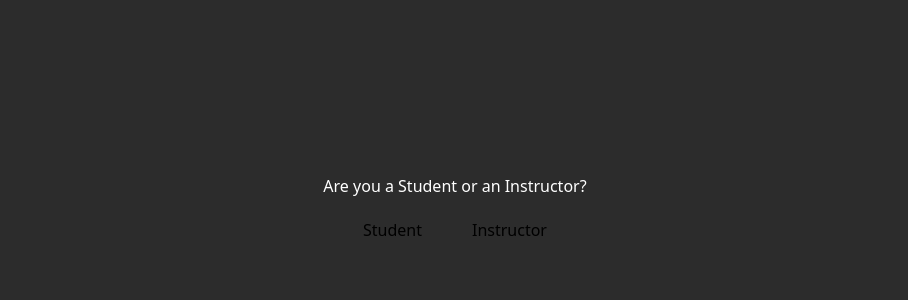
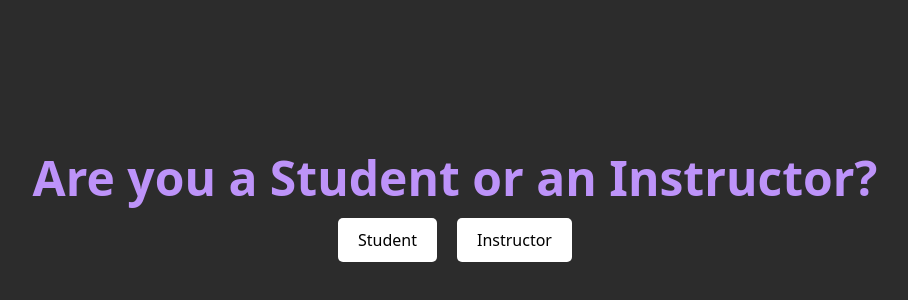
Before and after one commit to frypan05/SIH24, a Next.js app in the folder sih/: page /resources in a window 1280 px wide. Shown: the part 192-492 px from the top of the page, without its empty margins (185-1093 px from the left). Built offline with nearby package versions, Linux system fonts and the light colour scheme.

Commit message:
resources index formated

```diff
--- a/sih/pages/resources/index.js
+++ b/sih/pages/resources/index.js
@@ -1,3 +1,93 @@
+// import { useRouter } from 'next/router';
+
+// const Resources = () => {
+//   const router = useRouter();
+
+//   const handleSelection = (role) => {
+//     if (role === 'student') {
+//       router.push('/resources/student');
+//     } else if (role === 'instructor') {
+//       router.push('/resources/instructor');
+//     }
+//   };
+
+//   return (
+//     <div style={{ display: 'flex', justifyContent: 'center', alignItems: 'center', height: '100vh', backgroundColor: '#2C2C2C' }}>
+//       <div style={{ textAlign: 'center' }}>
+//         <h1 style={{ color: '#fff', marginBottom: '20px' }}>Are you a Student or an Instructor?</h1>
+//         <button onClick={() => handleSelection('student')} style={{ marginRight: '50px' }}>Student</button>
+//         <button onClick={() => handleSelection('instructor')}>Instructor</button>
+//       </div>
+//     </div>
+//   );
+// };
+
+// export default Resources;
+
+
+// import { useRouter } from 'next/router';
+
+// const Resources = () => {
+//   const router = useRouter();
+
+//   const handleSelection = (role) => {
+//     if (role === 'student') {
+//       router.push('/resources/student');
+//     } else if (role === 'instructor') {
+//       router.push('/resources/instructor');
+//     }
+//   };
+
+//   return (
+//     <div style={{ display: 'flex', justifyContent: 'center', alignItems: 'center', height: '100vh', backgroundColor: '#2C2C2C' }}>
+//       <div style={{ textAlign: 'center' }}>
+//         {/* Purple heading */}
+//         <h1 style={{ color: '#6A1D85', marginBottom: '20px' }}>Are you a Student or an Instructor?</h1>
+
+//         {/* Buttons with hover effect */}
+//         <button
+//           onClick={() => handleSelection('student')}
+//           style={{
+//             backgroundColor: '#fff',
+//             color: '#000',
+//             padding: '10px 20px',
+//             margin: '0 10px',
+//             border: 'none',
+//             borderRadius: '5px',
+//             cursor: 'pointer',
+//             transition: 'background-color 0.3s',
+//           }}
+//           onMouseEnter={(e) => (e.target.style.backgroundColor = '#6A1D85')}
+//           onMouseLeave={(e) => (e.target.style.backgroundColor = '#fff')}
+//         >
+//           Student
+//         </button>
+
+//         <button
+//           onClick={() => handleSelection('instructor')}
+//           style={{
+//             backgroundColor: '#fff',
+//             color: '#000',
+//             padding: '10px 20px',
+//             margin: '0 10px',
+//             border: 'none',
+//             borderRadius: '5px',
+//             cursor: 'pointer',
+//             transition: 'background-color 0.3s',
+//           }}
+//           onMouseEnter={(e) => (e.target.style.backgroundColor = '#6A1D85')}
+//           onMouseLeave={(e) => (e.target.style.backgroundColor = '#fff')}
+//         >
+//           Instructor
+//         </button>
+//       </div>
+//     </div>
+//   );
+// };
+
+// export default Resources;
+
+
 import { useRouter } from 'next/router';
 
 const Resources = () => {
@@ -14,9 +104,47 @@ const Resources = () => {
   return (
     <div style={{ display: 'flex', justifyContent: 'center', alignItems: 'center', height: '100vh', backgroundColor: '#2C2C2C' }}>
       <div style={{ textAlign: 'center' }}>
-        <h1 style={{ color: '#fff', marginBottom: '20px' }}>Are you a Student or an Instructor?</h1>
-        <button onClick={() => handleSelection('student')} style={{ marginRight: '50px' }}>Student</button>
-        <button onClick={() => handleSelection('instructor')}>Instructor</button>
+        {/* Updated heading with Tailwind CSS classes */}
+        <h1 className="text-5xl font-bold text-[#BD93F9] mb-4">
+          Are you a Student or an Instructor?
+        </h1>
+
+        {/* Buttons with hover effect */}
+        <button
+          onClick={() => handleSelection('student')}
+          style={{
+            backgroundColor: '#fff',
+            color: '#000',
+            padding: '10px 20px',
+            margin: '0 10px',
+            border: 'none',
+            borderRadius: '5px',
+            cursor: 'pointer',
+            transition: 'background-color 0.3s',
+          }}
+          onMouseEnter={(e) => (e.target.style.backgroundColor = '#6A1D85')}
+          onMouseLeave={(e) => (e.target.style.backgroundColor = '#fff')}
+        >
+          Student
+        </button>
+
+        <button
+          onClick={() => handleSelection('instructor')}
+          style={{
+            backgroundColor: '#fff',
+            color: '#000',
+            padding: '10px 20px',
+            margin: '0 10px',
+            border: 'none',
+            borderRadius: '5px',
+            cursor: 'pointer',
+            transition: 'background-color 0.3s',
+          }}
+          onMouseEnter={(e) => (e.target.style.backgroundColor = '#6A1D85')}
+          onMouseLeave={(e) => (e.target.style.backgroundColor = '#fff')}
+        >
+          Instructor
+        </button>
       </div>
     </div>
   );
```
